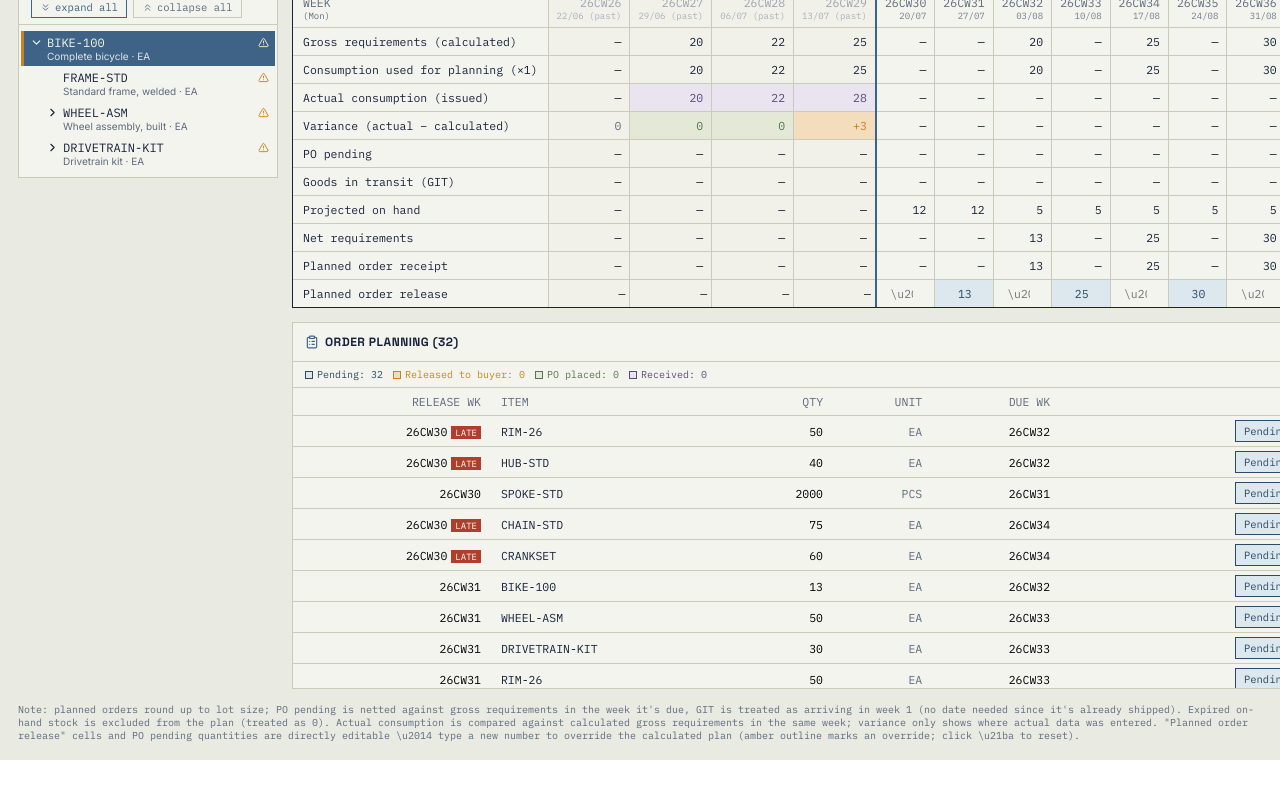
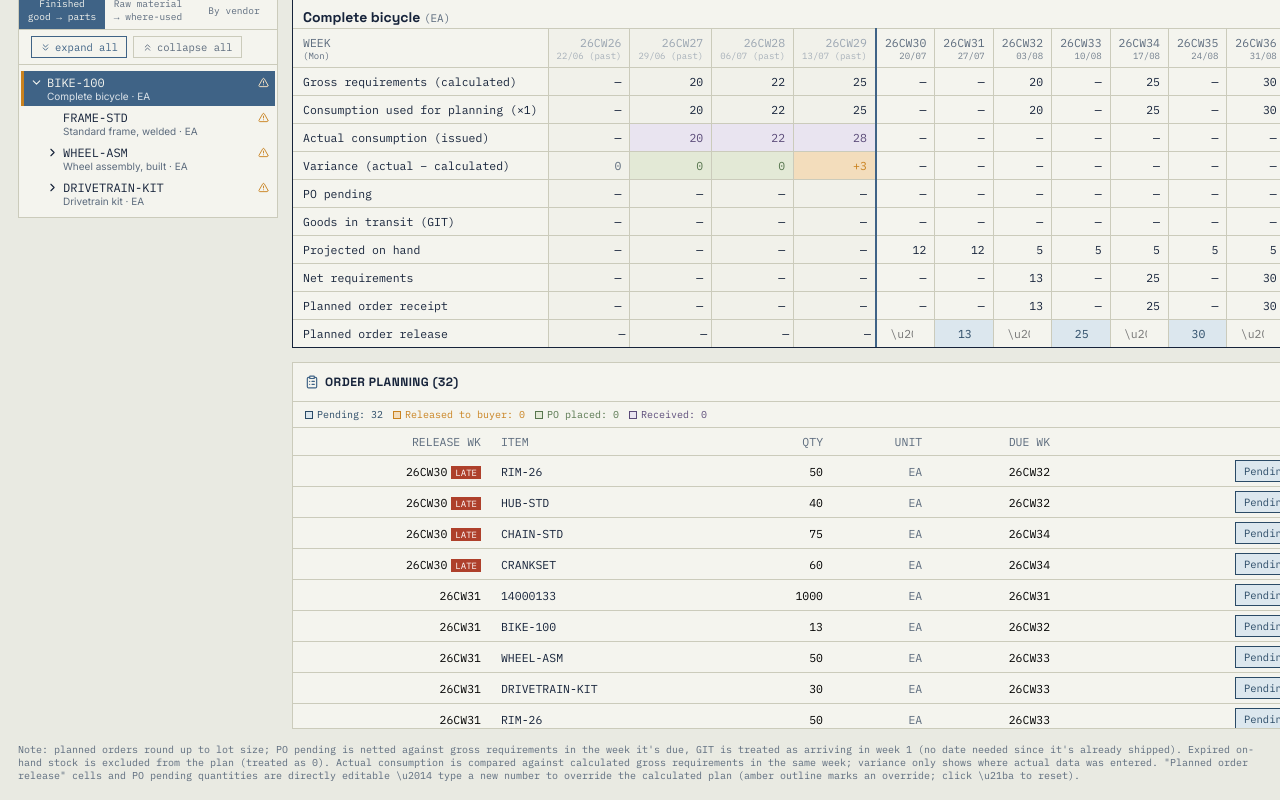
Before and after one commit to teeraponghf-cmd/MRP-Dashbboard1, a React (Vite) app: page / in a window 1280 px wide. Shown: the part 749-1549 px from the top of the page. Before the commit the page ends 1509 px from the top, so only its background shows below. Built offline with nearby package versions, Linux system fonts and the light colour scheme.

Commit message:
Update MRPDashboard.jsx

```diff
--- a/src/MRPDashboard.jsx
+++ b/src/MRPDashboard.jsx
@@ -9,7 +9,7 @@ const SAMPLE_BOM = [
   { parent_item: "BIKE-100", component_item: "DRIVETRAIN-KIT", qty_per: 1 },
   { parent_item: "WHEEL-ASM", component_item: "RIM-26", qty_per: 1 },
   { parent_item: "WHEEL-ASM", component_item: "HUB-STD", qty_per: 1 },
-  { parent_item: "WHEEL-ASM", component_item: "SPOKE-STD", qty_per: 32 },
+  { parent_item: "WHEEL-ASM", component_item: "14000133", qty_per: 32 }, // เปลี่ยนเป็นรหัสตัวเลขให้เห็นภาพ
   { parent_item: "DRIVETRAIN-KIT", component_item: "CHAIN-STD", qty_per: 1 },
   { parent_item: "DRIVETRAIN-KIT", component_item: "CRANKSET", qty_per: 1 },
 ];
@@ -21,7 +21,7 @@ const SAMPLE_INVENTORY = [
   { item: "DRIVETRAIN-KIT", description: "Drivetrain kit", unit: "EA", vendor: "GearForge Ltd.", unit_price: 35, on_hand: 25, lead_time_weeks: 2, lot_size: 15, safety_stock: 6, safety_factor: 1, expiry_date: "" },
   { item: "RIM-26", description: "26in alloy rim", unit: "EA", vendor: "Apex Metal Works", unit_price: 9.5, on_hand: 60, lead_time_weeks: 2, lot_size: 50, safety_stock: 20, safety_factor: 1, expiry_date: "" },
   { item: "HUB-STD", description: "Standard hub", unit: "EA", vendor: "SpinCraft Wheels Co.", unit_price: 6.2, on_hand: 45, lead_time_weeks: 2, lot_size: 40, safety_stock: 15, safety_factor: 1, expiry_date: "" },
-  { item: "SPOKE-STD", description: "Steel spoke", unit: "PCS", vendor: "Apex Metal Works", unit_price: 0.15, on_hand: 900, lead_time_weeks: 1, lot_size: 1000, safety_stock: 300, safety_factor: 1, expiry_date: "" },
+  // จงใจลบ 14000133 ออกจาก Inventory เพื่อให้ระบบแจ้งเตือน
   { item: "CHAIN-STD", description: "Standard chain, pre-lubed", unit: "EA", vendor: "GearForge Ltd.", unit_price: 4.8, on_hand: 20, lead_time_weeks: 4, lot_size: 25, safety_stock: 10, safety_factor: 1.5, expiry_date: "" },
   { item: "CRANKSET", description: "Crankset, forged", unit: "EA", vendor: "GearForge Ltd.", unit_price: 12.5, on_hand: 18, lead_time_weeks: 4, lot_size: 20, safety_stock: 8, safety_factor: 1, expiry_date: "" },
 ];
@@ -35,7 +35,7 @@ const SAMPLE_DEMAND = [
   { item: "BIKE-100", week: "26CW36", quantity: 30 },
   { item: "BIKE-100", week: "26CW38", quantity: 18 },
   { item: "BIKE-100", week: "26CW40", quantity: 22 },
-  { item: "SPOKE-STD", week: "26CW33", quantity: 200 },
+  { item: "14000133", week: "26CW33", quantity: 200 },
 ];
 
 const SAMPLE_PO_PENDING = [
@@ -57,14 +57,14 @@ const SAMPLE_ACTUAL_CONSUMPTION = [
   { item: "WHEEL-ASM", week: "26CW27", quantity: 40 },
   { item: "WHEEL-ASM", week: "26CW28", quantity: 50 },
   { item: "WHEEL-ASM", week: "26CW29", quantity: 36 },
-  { item: "SPOKE-STD", week: "26CW27", quantity: 1280 },
-  { item: "SPOKE-STD", week: "26CW28", quantity: 1600 },
+  { item: "14000133", week: "26CW27", quantity: 1280 },
+  { item: "14000133", week: "26CW28", quantity: 1600 },
   { item: "CHAIN-STD", week: "26CW27", quantity: 20 },
 ];
 
 const SAMPLE_BATCHES = [
-  { item: "SPOKE-STD", batch_no: "SPK-B1", quantity: 300, expiry_date: "2026-07-01" },
-  { item: "SPOKE-STD", batch_no: "SPK-B2", quantity: 600, expiry_date: "2026-11-01" },
+  { item: "14000133", batch_no: "SPK-B1", quantity: 300, expiry_date: "2026-07-01" },
+  { item: "14000133", batch_no: "SPK-B2", quantity: 600, expiry_date: "2026-11-01" },
   { item: "CHAIN-STD", batch_no: "CHN-B1", quantity: 8, expiry_date: "2026-07-28" },
   { item: "CHAIN-STD", batch_no: "CHN-B2", quantity: 12, expiry_date: "2026-12-01" },
 ];
@@ -198,7 +198,7 @@ function runMRP({ bom, inventory, demand, poPending, git, actualConsumption, bat
       let rawQty = extract(r, "quantity", ["quantity", "qty", "amount", "จำนวน"], ["qty", "quant"]);
       if (rawItem) {
         let it = String(rawItem).trim().toUpperCase();
-        if (toNum(rawQty) > 0) demandItemsSet.add(it); // จับตาดูไอเทมที่มี Demand ยอด > 0
+        if (toNum(rawQty) > 0) demandItemsSet.add(it);
         return it;
       }
       return "";
@@ -213,16 +213,17 @@ function runMRP({ bom, inventory, demand, poPending, git, actualConsumption, bat
     missingInventory: []
   };
 
-  // 1. หาไอเทมที่อยู่ใน Demand แต่ไม่มี BOM (อาจจะเป็น Order วัตถุดิบตรงๆ หรือลืมใส่ BOM FG)
+  // 1. หาไอเทมที่อยู่ใน Demand แต่ไม่มี BOM
   Array.from(demandItemsSet).forEach(item => {
     if (!childrenOf[item] || childrenOf[item].length === 0) {
       warnings.demandWithoutBOM.push(item);
     }
   });
 
-  // 2. หาไอเทมที่อยู่ในโครงสร้าง MRP แต่หาในไฟล์ Inventory ไม่เจอ
+  // 2. หาไอเทมที่ไม่มีใน Inventory Master (เช็คเฉพาะ Raw Material ที่รหัสเป็น "ตัวเลขล้วน")
   Array.from(allItems).forEach(item => {
-    if (!invByItem[item]) {
+    // /^\d+$/ หมายถึงสตริงจะต้องประกอบด้วยตัวเลข 0-9 เท่านั้น ตั้งแต่ต้นจนจบ
+    if (!invByItem[item] && /^\d+$/.test(item)) {
       warnings.missingInventory.push(item);
     }
   });
```
